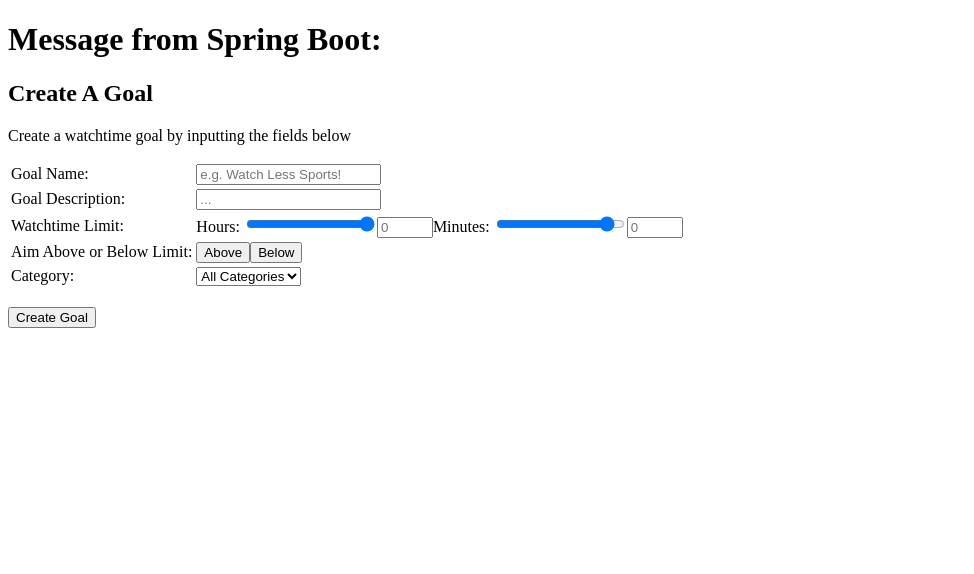
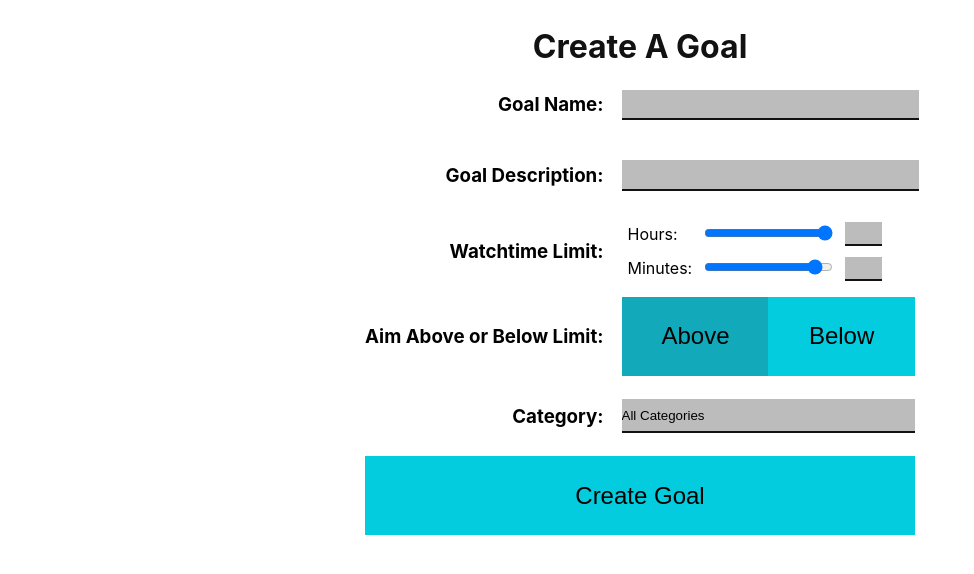
Before and after one commit to sohaibq914/YouDash, a React (Create React App) app in the folder frontend/: page /goals in a window 1280 px wide. Shown: the top 574 px of the page, without its empty margins (0-974 px from the left). Built offline with nearby package versions, Linux system fonts and the light colour scheme; no server answers.

Commit message:
Created Create Goal UI

```diff
--- a/frontend/src/Pages/GoalCreate.css
+++ b/frontend/src/Pages/GoalCreate.css
@@ -1,38 +1,110 @@
-.GoalCreate {
-  text-align: center;
+body {
+
+    font-family: Inter, sans-serif;
+
 }
 
-.GoalCreate-logo {
-  height: 40vmin;
-  pointer-events: none;
+h2 {
+    color: #121212;
+    font-size: 200%;
+    text-align:center;
+    padding: 0;
+    margin-bottom: 0.1em;
 }
 
-@media (prefers-reduced-motion: no-preference) {
-  .GoalCreate-logo {
-    animation: App-logo-spin infinite 20s linear;
-  }
+h3 {
+
+    text-align:right;
+
 }
 
-.GoalCreate-header {
-  background-color: #282c34;
-  min-height: 100vh;
-  display: flex;
-  flex-direction: column;
-  align-items: center;
-  justify-content: center;
-  font-size: calc(10px + 2vmin);
-  color: white;
+button {
+
+    background-color: #02CCDD;
+    transition-duration: 0.2s;
+    padding: 2vw 5vh;
+    border: none;
+    font-size:3vh;
+    margin-left: auto;
+    margin-right: auto;
 }
 
-.GoalCreate-link {
-  color: #61dafb;
+button:hover {
+
+    background-color: #12AABB;
+    box-shadow: 0 0 0.5em 0 rgba(0,0,0,0.24);
+
 }
 
-@keyframes GoalCreate-logo-spin {
-  from {
-    transform: rotate(0deg);
-  }
-  to {
-    transform: rotate(360deg);
-  }
+button:active {
+  background-color: #227799;
+  transform: translateY(0.25em);
 }
+
+.selectedAimAboveBelowButton {
+
+    background-color: #12AABB;
+
+}
+
+.tableGoal {
+
+    margin-left: auto;
+    margin-right: auto;
+
+}
+
+.tableGoal td {
+
+    padding: 0.25em 0.5em;
+
+}
+
+.tableTime td {
+
+    padding: 0.25em 0.25em;
+
+}
+
+input[type=text] {
+
+    border: none;
+    border-bottom: 2px solid #121212;
+    outline: none;
+    background-color: #BCBCBC;
+    width: 100%;
+    height: 2em;
+}
+
+
+input[type=number] {
+
+    border: none;
+    border-bottom: 2px solid #121212;
+    outline: none;
+    background-color: #BCBCBC;
+    height: 1.5em;
+}
+
+input::-webkit-outer-spin-button,
+input::-webkit-inner-spin-button {
+  -webkit-appearance: none;
+  margin: 0;
+}
+
+select {
+    border: none;
+    border-bottom: 2px solid #121212;
+    outline: none;
+    background-color: #BCBCBC;
+    height: 2.5em;
+  -webkit-appearance: none;
+  -moz-appearance: none;
+    width: 100%;
+}
+
+p {
+
+    text-align: center;
+
+}
--- a/frontend/src/Pages/GoalCreate.js
+++ b/frontend/src/Pages/GoalCreate.js
@@ -1,6 +1,7 @@
 import React, { useEffect, useState } from "react";
 import axios from "axios";
-import GoalComponent from "../Components/GoalComponent"
+import GoalComponent from "../Components/GoalComponent";
+import "./GoalCreate.css";
 
 function GoalCreate() {
     const [data, setData] = useState({ goalName: '', goalDescription: '', goalWatchTime: '', category: '', watchLessThanGoal: 'false'});
@@ -11,11 +12,26 @@ function GoalCreate() {
 
     const handleChange = (e) => {
         const value = e.target.value;
+        console.log(value + " " + e.target.name);
         setData({
             ...data,
             [e.target.name]: value
         });
     };
+
+    const handleAboveGoalBtn = (e) => {
+        handleChange(e);
+        document.getElementById("aimAboveGoal").classList.add("selectedAimAboveBelowButton");
+        document.getElementById("aimBelowGoal").classList.remove("selectedAimAboveBelowButton");
+
+    }
+
+    const handleBelowGoalBtn = (e) => {
+            handleChange(e);
+            document.getElementById("aimAboveGoal").classList.remove("selectedAimAboveBelowButton");
+            document.getElementById("aimBelowGoal").classList.add("selectedAimAboveBelowButton");
+
+        }
 
     const minuteRangeChange = (e) => {
         minutes = e.target.value;
@@ -45,11 +61,12 @@ function GoalCreate() {
         e.preventDefault();
         minutes = document.getElementById("minutesInput").value;
         hours = document.getElementById("hoursInput").value;
+        const category = document.getElementById("category").value;
         const userData = {
             goalName: data.goalName,
             goalDescription: data.goalDescription,
             goalWatchTime: (+minutes + (+hours * 60)),
-            category: data.category,
+            category: category,
             watchLessThanGoal: data.watchLessThanGoal
         };
         axios
@@ -59,66 +76,89 @@ function GoalCreate() {
     };
   return (
     <div className="GoalCreate">
-        <h2>Create A Goal</h2>
-        <p>Create a watchtime goal by inputting the fields below</p>
         <form onSubmit={handleSubmit}>
-            <table>
+            <h2>Create A Goal</h2>
+            <table className="tableGoal">
             <tbody>
                 <tr>
                     <td>
-                        Goal Name:
+                        <h3>Goal Name:</h3>
                     </td>
                     <td>
-                        <input id="goalName" name="goalName" autoCapitalize="words" required={true} placeholder="e.g. Watch Less Sports!" onChange={handleChange} value={data.goalName}/>
+                        <input type="text" id="goalName" name="goalName" autoCapitalize="words" required={true} onChange={handleChange} value={data.goalName}/>
                     </td>
                     </tr>
                 <tr>
                     <td>
-                        Goal Description:
+                        <h3>Goal Description:</h3>
                     </td>
                     <td>
-                        <input id="goalDescription" name="goalDescription" required={false} placeholder="..." onChange={handleChange} value={data.goalDescription}/>
+                        <input type="text" id="goalDescription" name="goalDescription" required={false} onChange={handleChange} value={data.goalDescription}/>
                     </td>
                 </tr>
                 <tr>
                     <td>
-                        Watchtime Limit:
+                        <h3>Watchtime Limit:</h3>
                     </td>
                     <td>
-                        Hours: <input type="range" min="0" max="40" id="hoursRange" name="hoursRange" step="1" onChange={hourRangeChange}/>
-                        <input type="number" id="hoursInput" name="hoursInput" required={true} placeholder="0" min="0" max="40" onChange={hourInputChange}/>
-                        Minutes: <input type="range" min="0" max="55" id="minutesRange" name="minutesRange" step="5" onChange={minuteRangeChange}/>
-                        <input type="number" id="minutesInput" name="minutesInput" required={true} placeholder="0" min="0" max="59" onChange={minuteInputChange}/>
+                        <table className="tableTime">
+                            <tbody>
+                                <tr>
+                                    <td>
+                                        Hours:
+                                    </td>
+                                    <td>
+                                        <input type="range" min="0" max="40" id="hoursRange" name="hoursRange" step="1" onChange={hourRangeChange}/>
+                                    </td>
+                                    <td>
+                                        <input type="number" id="hoursInput" name="hoursInput" required={true} min="0" max="40" onChange={hourInputChange}/>
+                                    </td>
+                                </tr>
+                                <tr>
+                                    <td>
+                                        Minutes:
+                                    </td>
+                                    <td>
+                                        <input type="range" min="0" max="55" id="minutesRange" name="minutesRange" step="5" onChange={minuteRangeChange}/>
+                                    </td>
+                                    <td>
+                                        <input type="number" id="minutesInput" name="minutesInput" required={true} min="0" max="59" onChange={minuteInputChange}/>
+                                    </td>
+                                </tr>
+                            </tbody>
+                        </table>
                     </td>
                 </tr>
                 <tr>
                     <td>
-                        Aim Above or Below Limit:
+                        <h3>Aim Above or Below Limit:</h3>
                     </td>
                     <td>
-                        <button type="button" id="aimAboveGoal" name="watchLessThanGoal" value={false} onClick={handleChange}>Above</button>
-                        <button type="button" id="aimBelowGoal" name="watchLessThanGoal" value={true} onClick={handleChange}>Below</button>
+                        <button type="button" style={{width: "50%"}} className="selectedAimAboveBelowButton" id="aimAboveGoal" name="watchLessThanGoal" value={false} onClick={handleAboveGoalBtn}>Above</button>
+                        <button type="button" style={{width: "50%"}} id="aimBelowGoal" name="watchLessThanGoal" value={true} onClick={handleBelowGoalBtn}>Below</button>
                     </td>
                 </tr>
                 <tr>
                     <td>
-                        Category:
+                        <h3>Category:</h3>
                     </td>
                     <td>
-                        <select name="category" onChange={handleChange}>
+                        <select id="category" defaultValue="ALL" name="category">
                             <option value="ALL">All Categories</option>
                             <option value="SPORTS">Sports</option>
                             <option value="BLOG">Blog</option>
                         </select>
                     </td>
                 </tr>
+                <tr>
+                <td colSpan="2">
+                    <button style={{width: "100%"}} type="submit">
+                        Create Goal
+                    </button>
+                </td>
+                </tr>
                 </tbody>
             </table>
-            <br/>
-            <button type="submit">
-                Create Goal
-            </button>
-
         </form>
     </div>
   );
--- /dev/null
+++ b/frontend/src/Pages/GoalView.js
@@ -0,0 +1,30 @@
+import React, { useEffect, useState } from "react";
+import axios from "axios";
+import GoalComponent from "../Components/GoalComponent";
+import "./GoalView.css";
+
+function GoalView() {
+
+    const handleSubmit = (e) => {
+        e.preventDefault();
+        axios
+            .get("http://localhost:8080/goals/thename/view")
+            .then(function (response) {
+                document.getElementById("Response").innerHTML = response;
+            })
+            .catch((error) => console.error(error));
+    };
+  return (
+    <div className="GoalView">
+
+        <button style={{width: "100%"}} type="submit" onClick={handleSubmit}>
+            View Goals
+        </button>
+
+        <p id="Response">NO RESPONSE</p>
+
+    </div>
+  );
+}
+
+export default GoalView;
--- a/frontend/src/index.js
+++ b/frontend/src/index.js
@@ -2,11 +2,11 @@ import React from "react";
 import ReactDOM from "react-dom/client";
 import App from "./App";
 import GoalCreate from "./Pages/GoalCreate";
+import GoalView from "./Pages/GoalView";
 
 const root = ReactDOM.createRoot(document.getElementById("root"));
 root.render(
   <React.StrictMode>
-    <App />
     <GoalCreate />
   </React.StrictMode>
 );
```
Also changed, not shown: frontend/src/Pages/GoalView.css (added), 1 other file (tests, documents, lock files or other folders).
